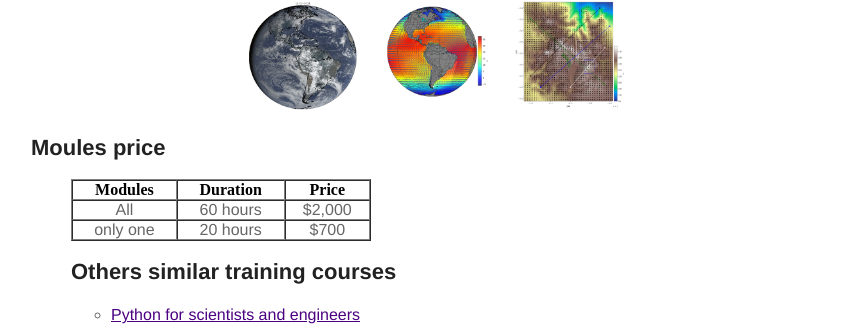
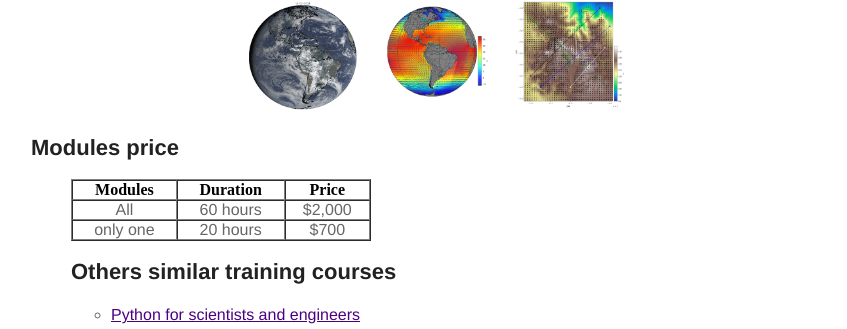
Before and after one commit to vrrp/vrrp.github.io, a Jekyll site: the page built from training/index.html, in a window 1280 px wide. Shown: the part 1230-1559 px from the top of the page, without its empty margins (204-1051 px from the left). Built offline with Jekyll 4.4.1, drawn with Linux system fonts in a browser that asks for light colours.

Commit message:
up 17:03 18 aug 2024

```diff
--- a/training/index.html
+++ b/training/index.html
@@ -50,7 +50,7 @@ You can choose which programming language you want to take the training. These t
   </tr>
 </table>
 
-<h2 align="left">Moules price</h2>
+<h2 align="left">Modules price</h2>
 <ul class="Module price">
   <!---<li>February 01, 2022 (Virtual in real-time), <p style="font-family:Times New Roman; color:darkred">CLOSED</p></li>
   <li>May 01, 2022 (Virtual in real-time), <p style="font-family:Times New Roman; color:darkgreen">limited vacants</p></li>
```
